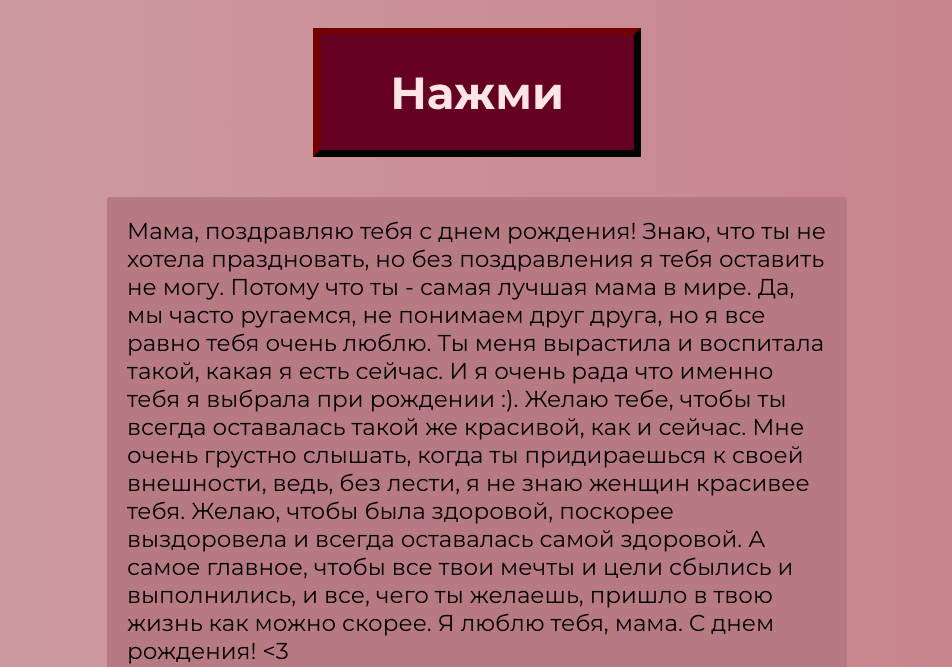
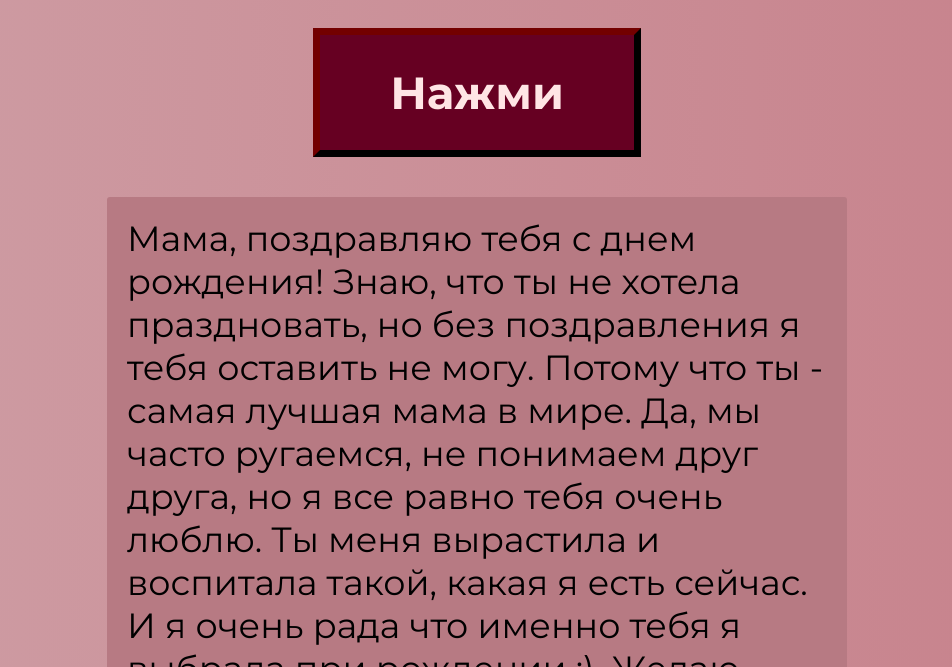
Before and after one commit to kervii-m/mama, a plain HTML site: page index.html in a window 1280 px wide. Both pictures are taken after a click on the button "Нажми". Shown: the part 133-800 px from the top of the page, without its empty margins (163-1115 px from the left). Drawn offline with Linux system fonts and the light colour scheme.

Commit message:
Update index.css

```diff
--- a/index.css
+++ b/index.css
@@ -37,7 +37,7 @@ body {
 
 .main {
   width: 700px;
-  font-size: 23px;
+  font-size: 35px;
   background-color: rgb(183, 122, 131);
   padding: 20px 20px;
   border-radius: 3px;
```
